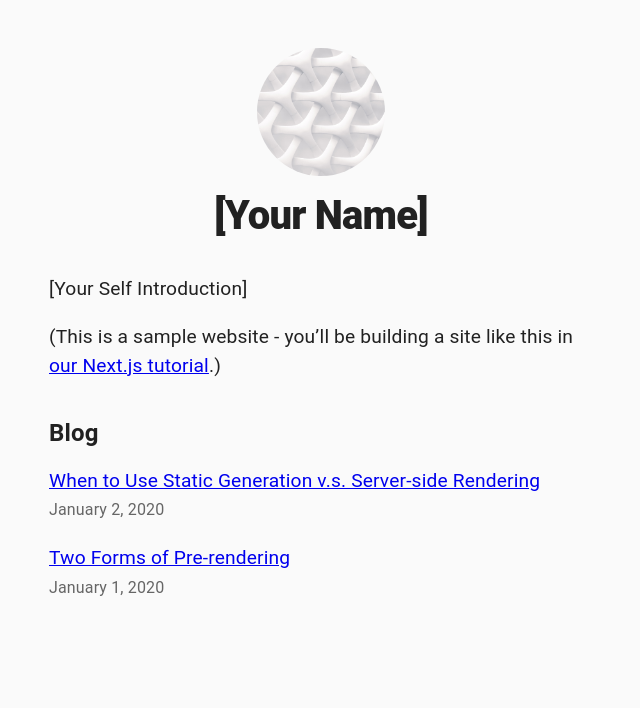
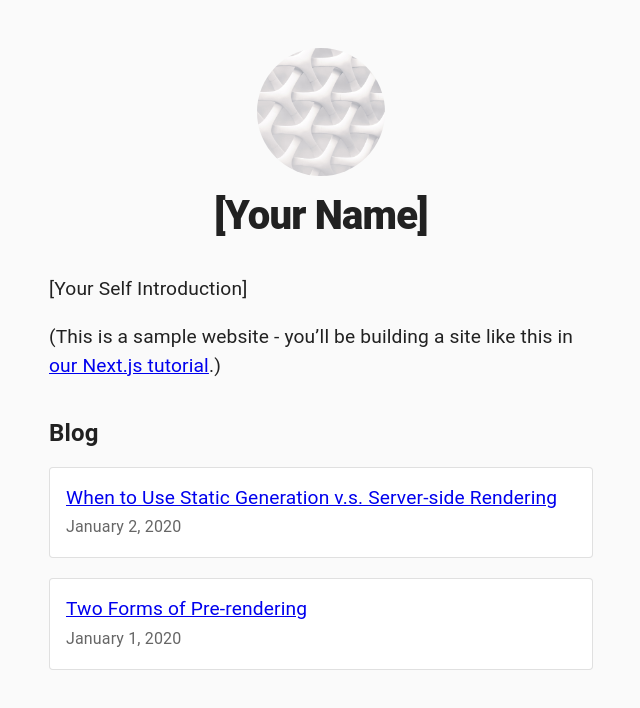
Before and after one commit to o3c9/nextjs-mui-styled-components-jest-rtl, a Next.js app: page / in a window 1280 px wide. Shown: the top 708 px of the page, without its empty margins (319-959 px from the left). Built offline with nearby package versions, Linux system fonts and the light colour scheme.

Commit message:
Try combination of MUI and Styled components

```diff
--- a/src/pages/index.tsx
+++ b/src/pages/index.tsx
@@ -1,9 +1,16 @@
 import Head from 'next/head'
+import styled from 'styled-components'
 import Layout, { siteTitle } from '../components/layout'
 import utilStyles from '../styles/utils.module.css'
 import { getSortedPostsData } from '../lib/posts'
 import Link from 'next/link'
 import Date from '../components/date'
+import Paper from '@material-ui/core/Paper'
+
+const PaperItem = styled(Paper)`
+  margin: 0 0 1.25rem;
+  padding: ${(props) => props.theme.spacing(2)}px;
+`
 
 export default function Home({ allPostsData }) {
   return (
@@ -22,7 +29,7 @@ export default function Home({ allPostsData }) {
         <h2 className={utilStyles.headingLg}>Blog</h2>
         <ul className={utilStyles.list}>
           {allPostsData.map(({ id, date, title }) => (
-            <li className={utilStyles.listItem} key={id}>
+            <PaperItem component="li" key={id} variant="outlined">
               <Link href="/posts/[id]" as={`/posts/${id}`}>
                 <a>{title}</a>
               </Link>
@@ -30,7 +37,7 @@ export default function Home({ allPostsData }) {
               <small className={utilStyles.lightText}>
                 <Date dateString={date} />
               </small>
-            </li>
+            </PaperItem>
           ))}
         </ul>
       </section>
--- a/src/styles/utils.module.css
+++ b/src/styles/utils.module.css
@@ -42,11 +42,6 @@
   padding: 0;
   margin: 0;
 }
-
-.listItem {
-  margin: 0 0 1.25rem;
-}
-
 .lightText {
   color: #666;
 }
```
